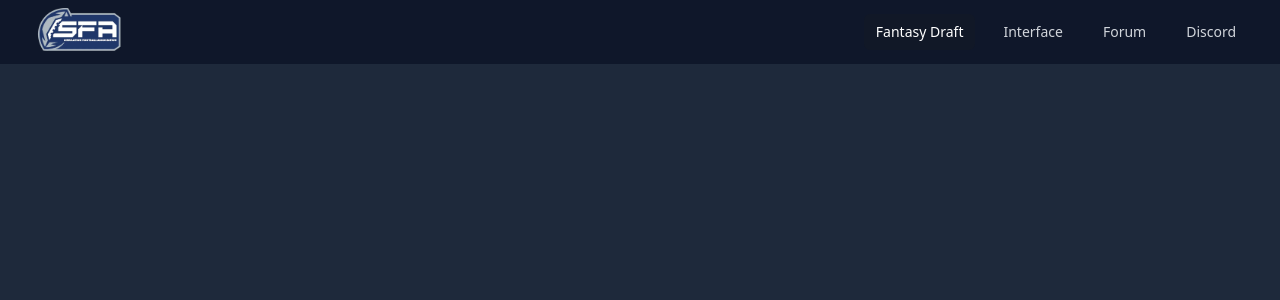
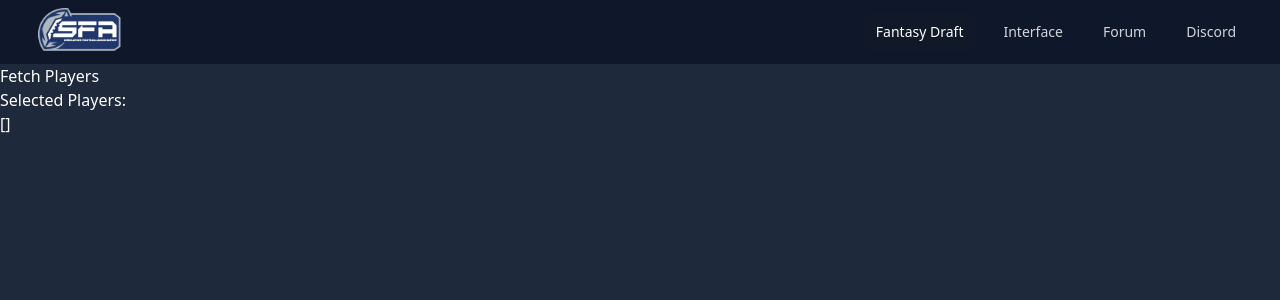
Before and after one commit to Kirbskol/simnfl-fantasy, a React (Vite) app: page /draft in a window 1280 px wide. Shown: the top 300 px of the page. Built offline with nearby package versions, Linux system fonts and the light colour scheme.

Commit message:
Adding some testing methods, and fixed json fetch bug
Fetch wasn't retrieving the player jsons, realised I didn't wrap in
backticks, fixed this and fetch is now retrieving the player data and
icon data correctly.

```diff
--- a/src/components/Draft.jsx
+++ b/src/components/Draft.jsx
@@ -19,16 +19,20 @@ const Draft = () => {
         if (isFetching.current) return
             isFetching.current = true
         try {
-            const playerResponse = await fetch('{position}.json')
-            const iconResponse = await fetch('positionIcons.json')
+            const playerResponse = await fetch(`/${position}.json`)
+            const iconResponse = await fetch('/positionIcons.json')
             const playerData =  await playerResponse.json()
             const iconData = await iconResponse.json()
+            console.log("Player Data:", playerData)
+            console.log("Icon Data:", iconData)
             const duplicateCheck = new Map()
             for (let selectedPlayer of selectedPlayers) {
                 duplicateCheck.set(selectedPlayer.id, true)
             }
             const filteredPlayers = playerData.filter(item => !duplicateCheck.has(item.id))
+            console.log("Filtered Players:", filteredPlayers);
             const selectablePlayers = filteredPlayers.sort(() => 0.5 - Math.random()).slice(0, 3)
+            console.log("Selectable Players:", selectablePlayers)
             setPlayers(selectablePlayers)
             isFetching.current = false
         } catch(error) {
@@ -36,6 +40,15 @@ const Draft = () => {
             isFetching.current = false
         }
     }
+    return (
+        <div>
+            <button onClick={fetchPlayers}>Fetch Players</button>
+            <div>
+                <h3>Selected Players:</h3>
+                <p>{JSON.stringify(players, null, 2)}</p>
+            </div>
+        </div>
+    )
 
 
 }
```
